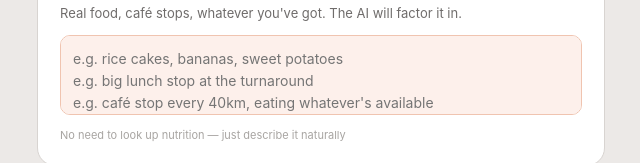
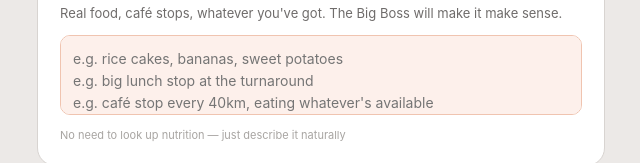
Before and after one commit to ampliobeta/fuel-fiesta, a website: page index.html in a window 1280 px wide. Shown: the part 2144-2307 px from the top of the page, 319-959 px from the left. Drawn offline with Linux system fonts and the light colour scheme.

Commit message:
Update index.html

```diff
--- a/index.html
+++ b/index.html
@@ -495,7 +495,7 @@ html, body { background: var(--bg); color: var(--text); font-family: -apple-syst
   <!-- CTA -->
   <div class="card" style="margin-top:8px;">
     <span class="sec-label">Anything else in your kit?</span>
-    <div class="sec-helper">Real food, café stops, whatever you've got. The AI will factor it in.</div>
+    <div class="sec-helper">Real food, café stops, whatever you've got. The Big Boss will make it make sense.</div>
     <textarea id="otherFood" placeholder="e.g. rice cakes, bananas, sweet potatoes&#10;e.g. big lunch stop at the turnaround&#10;e.g. café stop every 40km, eating whatever's available&#10;e.g. chocolate cake, flat Coke, peanut butter sandwich" style="width:100%;min-height:80px;background:#FDF0EB;border:1.5px solid #F0C4B0;border-radius:10px;color:#2A2826;font-size:14px;line-height:1.6;padding:12px;resize:none;font-family:inherit;-webkit-appearance:none;" onfocus="this.style.borderColor='#F47C4A'" onblur="this.style.borderColor='#F0C4B0'"></textarea>
     <div class="micro">No need to look up nutrition — just describe it naturally</div>
   </div>
```
